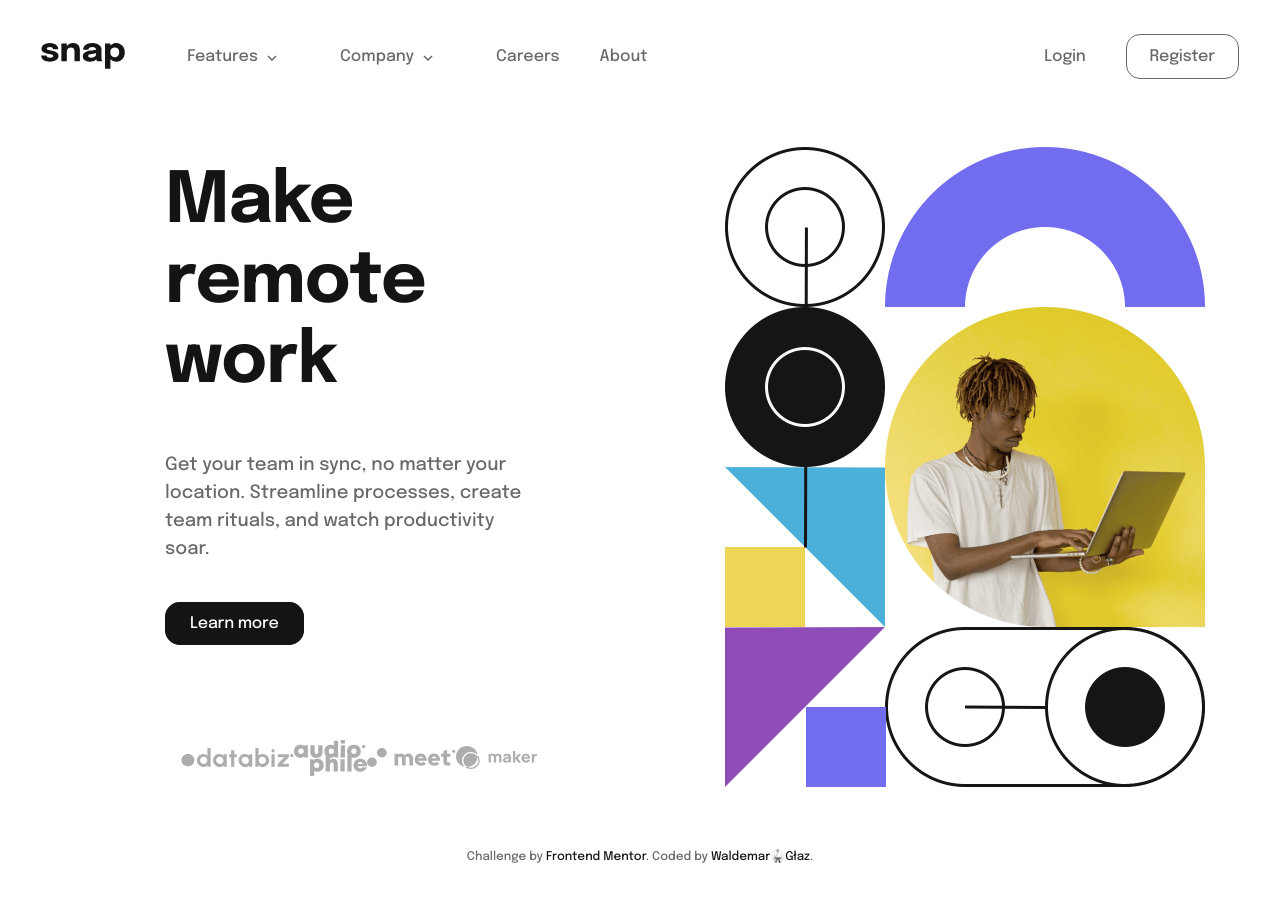
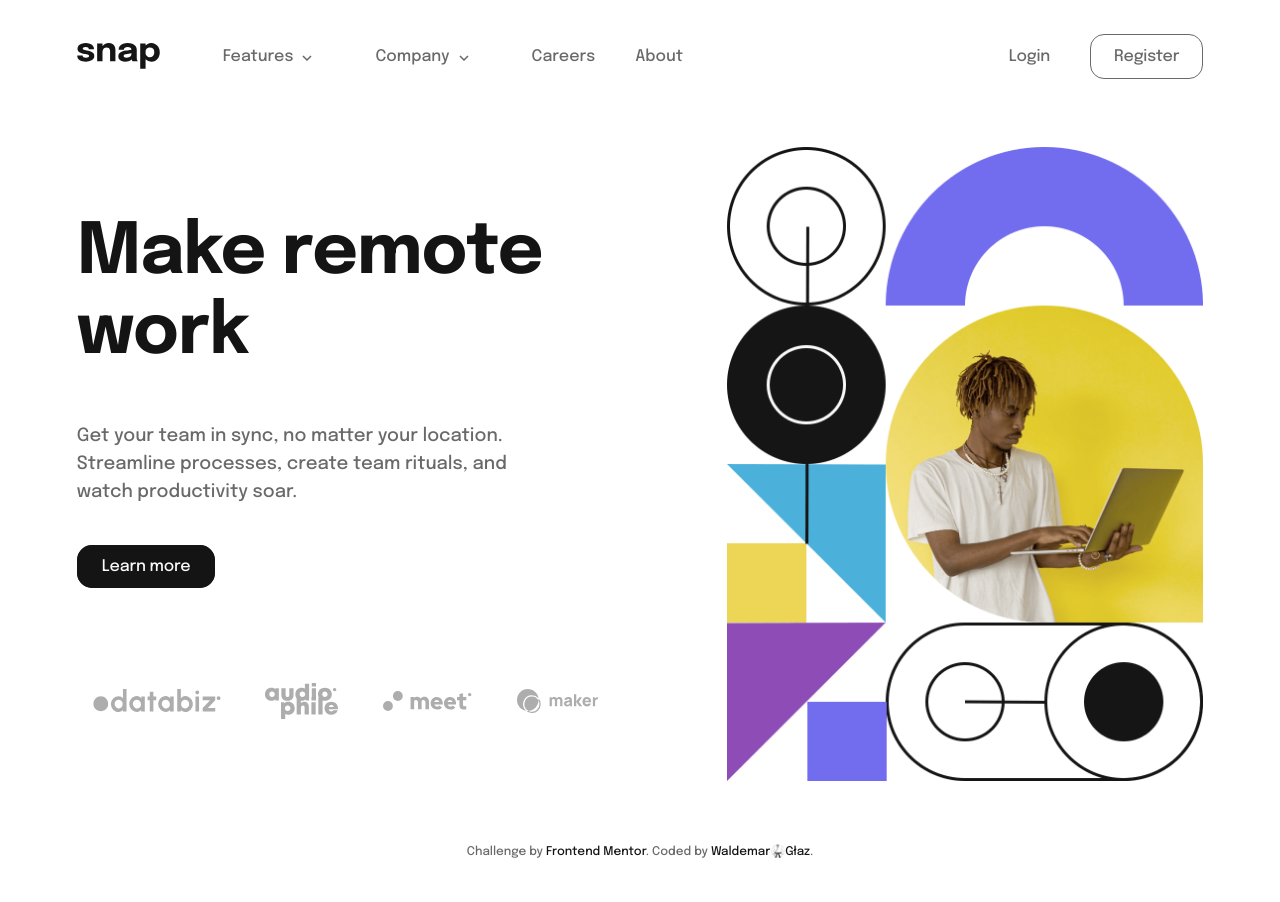
Before and after one commit to waldekglaz/intro-section-with-dropdown, a plain HTML site: page index.html in a window 1280 px wide. Drawn offline with Linux system fonts and the light colour scheme.

Commit message:
hero min-width:1024px

```diff
--- a/style/leyout/_header.scss
+++ b/style/leyout/_header.scss
@@ -21,7 +21,7 @@
 
 @media (min-width: 1024px) {
   .header {
-    padding: 0 2.578rem;
+    padding: 0 6%;
     margin-bottom: 4.1875rem;
   }
   .hamburger,
--- a/style/leyout/_hero.scss
+++ b/style/leyout/_hero.scss
@@ -54,38 +54,36 @@
     display: flex;
     justify-content: space-between;
     align-items: center;
-    padding: 0 8.125rem 0 10.3125rem;
+    padding: 0 6%;
   }
 
   .hero__content {
     order: -1;
     padding: 0;
     text-align: left;
+    margin-right: 10%;
   }
   .hero__title {
     font-size: 5.5vw;
     line-height: 80px;
     letter-spacing: -1.11px;
     margin-bottom: 3rem;
-    padding-right: 8rem;
   }
   .hero__text {
     padding: 0;
     font-size: 1.425vw;
     margin-bottom: 3.1875rem;
-    padding-right: 12rem;
+    max-width: 86%;
     line-height: 28px;
   }
   .clients-container {
     margin-top: 6.75rem;
-    padding-right: 11.6875rem;
   }
   .hero__img {
     margin-bottom: 0;
-    width: 480px;
   }
   #databiz {
-    width: 113px;
+    width: 10vw;
     height: auto;
   }
   #audiophile {
```
Also changed, not shown: style/style.css, 1 other file.
